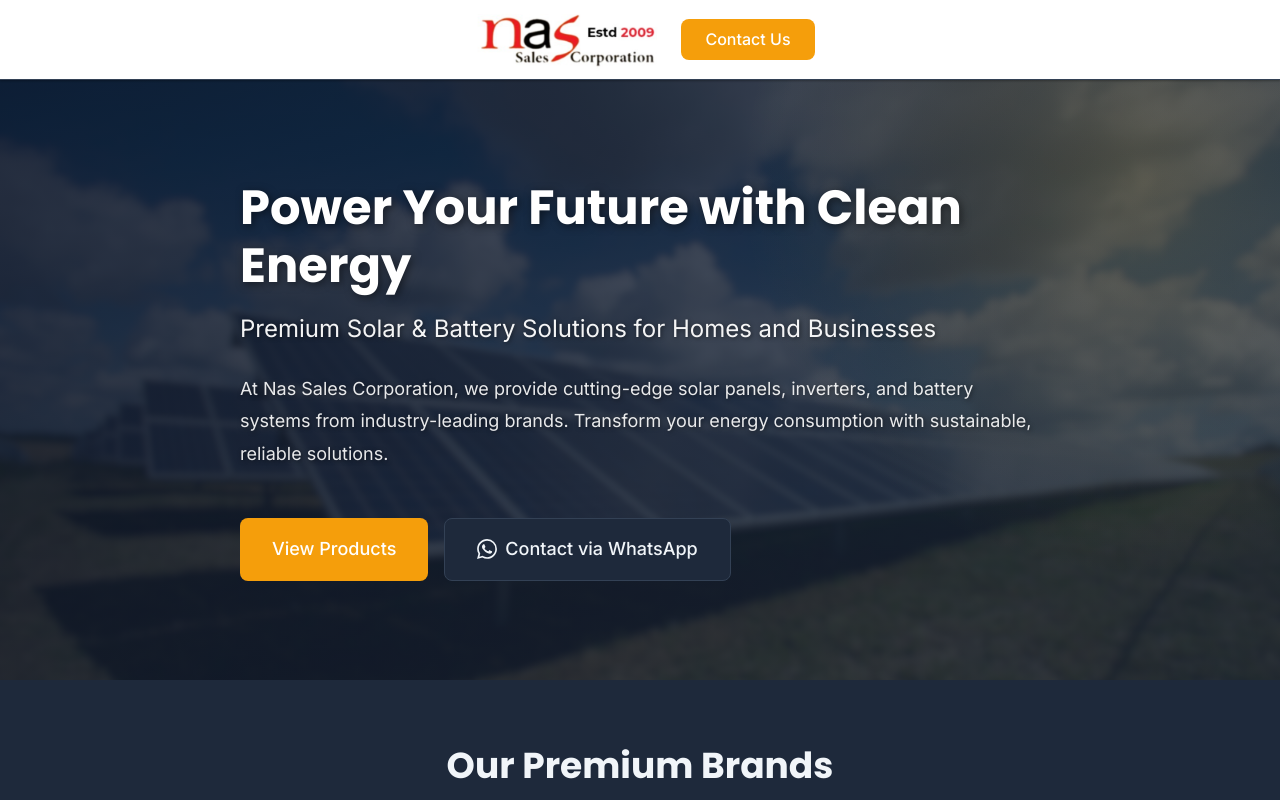
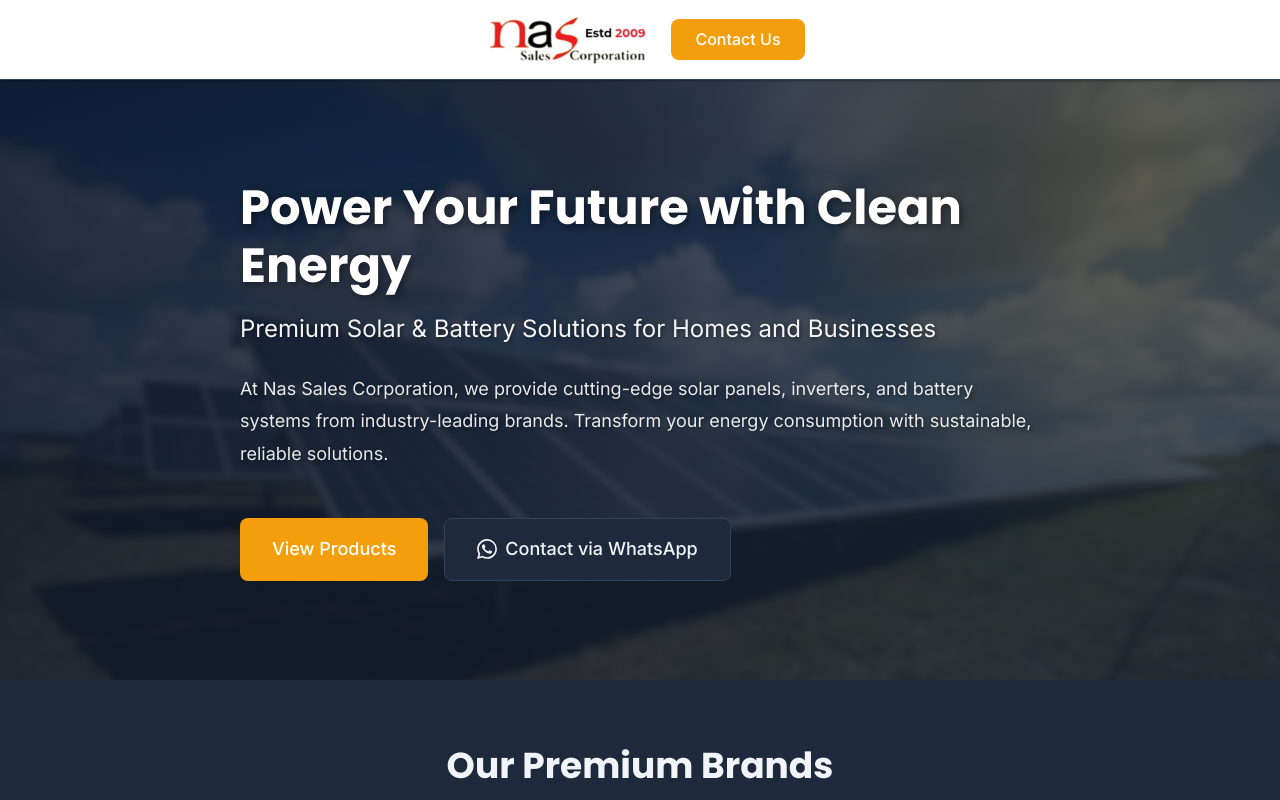
Before and after one commit to Helloaquib/Nas-website, a plain HTML site: page index.html in a window 1280 px wide. Shown: the top 800 px of the page. Drawn offline with Linux system fonts and the light colour scheme.

Commit message:
Update styles.css

```diff
--- a/styles.css
+++ b/styles.css
@@ -166,10 +166,10 @@ img {
 .nav {
     display: flex;
     align-items: center;
-    justify-content: space-between;
+    justify-content: space-between; /* Logo (nav-brand) is on the left, Buttons (nav-actions) are on the right. */
     width: 100%;
     height: 100%;
-    padding: 0 var(--spacing-lg); /* Add this line */
+    padding: 0 var(--spacing-lg);
 }
 
 .nav-brand {
@@ -180,23 +180,25 @@ img {
 }
 
 .logo-container {
-    width: 200px;
-    height: 100px;
+    width: 180px; /* Adjusted width to better contain the logo image and text */
+    height: 100%; /* Now takes full height of the header (80px) */
     display: flex;
     align-items: center;
-    justify-content: center;
+    justify-content: flex-start; /* Ensures logo starts at the left edge of its container */
     overflow: hidden;
-    border-radius: var(--radius-md);
+    /* Removed border-radius as it often interferes with the edge-to-edge look */
 }
 
 .logo-svg {
-    width: 200%;
+    width: 100%; /* Changed to 100% */
     height: 100%;
     color: var(--color-primary);
 }
 
 .logo-container img {
-    width: 200%;
+    /* Adjusted for better containment within a fixed height header */
+    width: auto;
+    max-width: 100%;
     height: 100%;
     object-fit: contain;
 }
```
